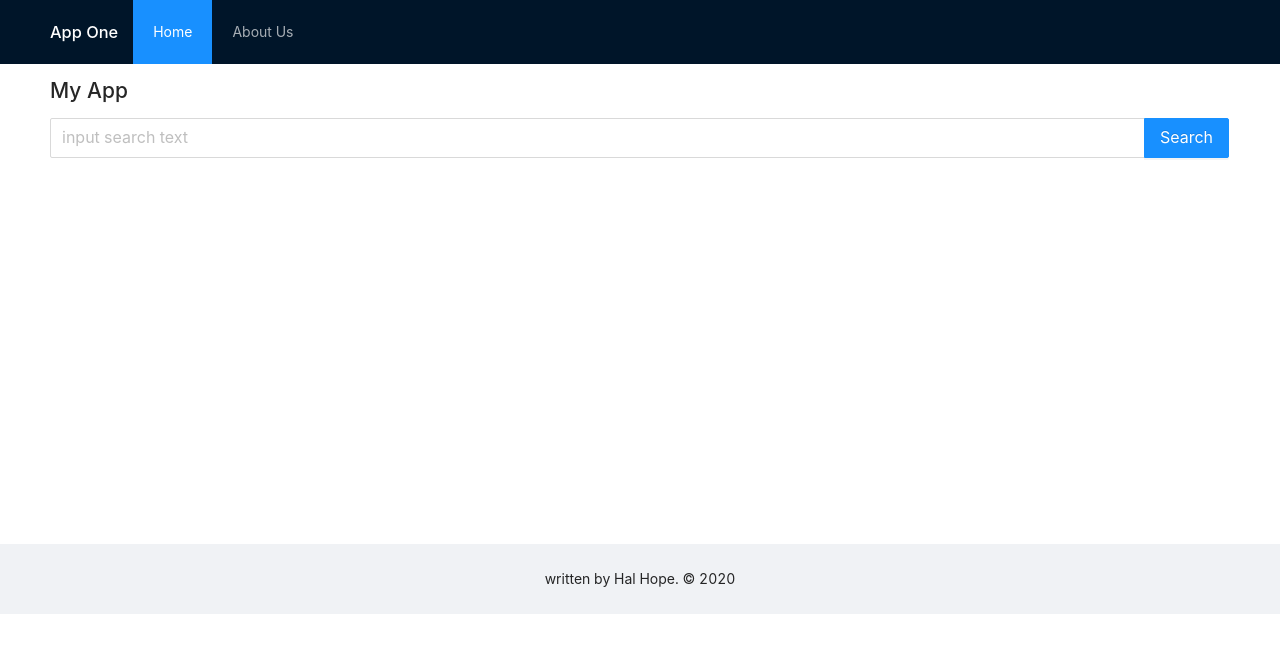
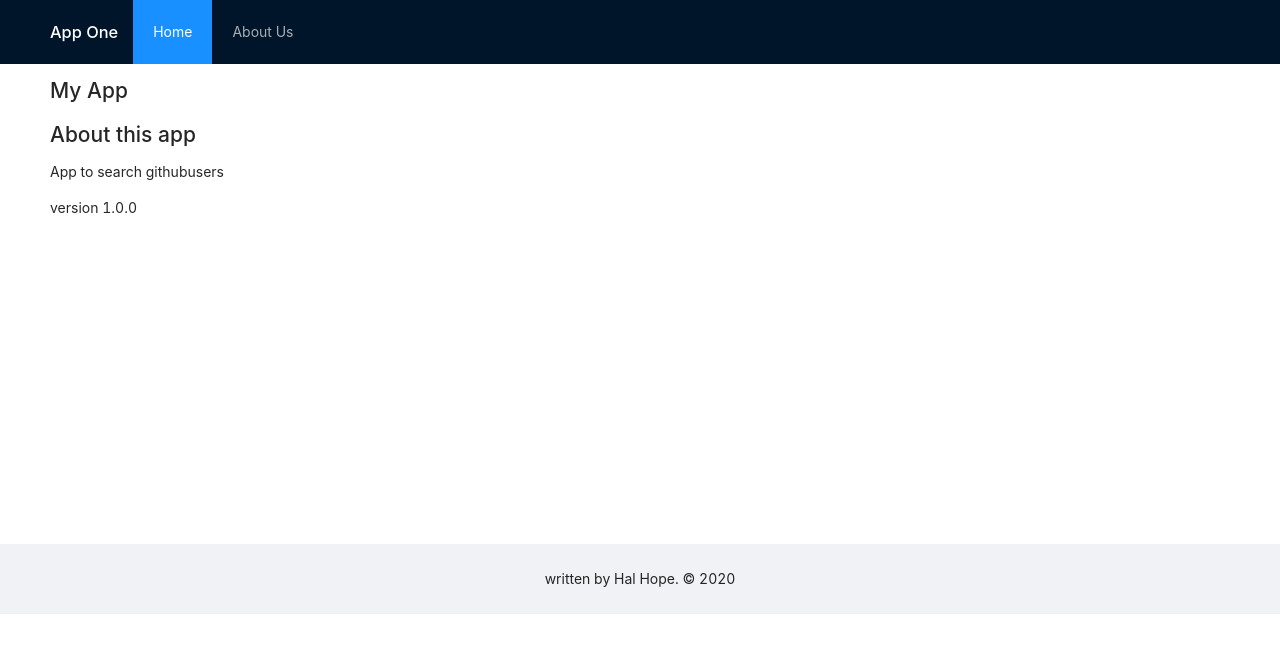
Before and after one commit to robert-laws/react-front-to-back-may-2020-learning, a React (Create React App) app: page /about in a window 1280 px wide. Shown: the top 652 px of the page. Built offline with nearby package versions, Linux system fonts and the light colour scheme.

Commit message:
add routs and about us page

```diff
--- a/package.json
+++ b/package.json
@@ -13,6 +13,7 @@
     "node-sass": "^4.14.1",
     "react": "^16.13.1",
     "react-dom": "^16.13.1",
+    "react-router-dom": "^5.2.0",
     "react-scripts": "3.4.1"
   },
   "scripts": {
--- a/src/App.js
+++ b/src/App.js
@@ -1,8 +1,10 @@
-import React, { useState } from 'react';
+import React, { useState, Fragment } from 'react';
+import { BrowserRouter as Router, Switch, Route } from 'react-router-dom';
 import axios from 'axios';
 import { Layout } from 'antd';
 import './App.less';
 import './App.scss';
+import About from './components/pages/About';
 import Navbar from './components/layout/Navbar';
 import MyFooter from './components/layout/MyFooter';
 import Users from './components/users/Users';
@@ -52,6 +54,7 @@ function App() {
   }
 
   return (
+    <Router>
       <Layout className="layout">
         <Header>
           <h3 className='logo-title'>App One</h3>
@@ -60,13 +63,21 @@ function App() {
         <Content className='layout-content' style={{ padding: '10px 50px' }}>
           <h1>My App</h1>
           <SearchAlert alert={alert} />
+          <Switch>
+            <Route exact path='/' render={props => (
+              <Fragment>
                 <Search searchUsers={handleSearch} clearUsers={handleClear} showClear={ users.length > 0 ? true : false } setAlert={handleAlert} />
                 <Users users={users} loading={loading} />
+              </Fragment>
+            )} />
+            <Route exact path='/about' component={About} />
+          </Switch>
         </Content>
         <Footer style={{ textAlign: 'center' }}>
           <MyFooter author='Hal Hope' year='2020' />
         </Footer>
       </Layout>
+    </Router>
   );
 }
 
--- a/src/components/layout/Navbar.js
+++ b/src/components/layout/Navbar.js
@@ -1,4 +1,5 @@
 import React, { useState } from 'react'
+import { Link } from 'react-router-dom';
 import PropTypes from 'prop-types';
 import { Menu } from 'antd';
 
@@ -11,8 +12,16 @@ const Navbar = ({ themeColor }) => {
 
   return (
     <Menu onClick={handleClick} selectedKeys={[currentKey.current]} mode='horizontal' theme={themeColor}>
-      <Menu.Item key='home'>Home</Menu.Item>
-      <Menu.Item key='about'>About Us</Menu.Item>
+      <Menu.Item key='home'>
+        <Link to='/'>
+          Home
+        </Link>
+      </Menu.Item>
+      <Menu.Item key='about'>
+        <Link to='/about' >
+          About Us
+        </Link>
+      </Menu.Item>
     </Menu>
   )
 }
--- /dev/null
+++ b/src/components/pages/About.js
@@ -0,0 +1,13 @@
+import React, { Fragment } from 'react'
+
+const About = () => {
+  return (
+    <Fragment>
+      <h1>About this app</h1>
+      <p>App to search githubusers</p>
+      <p>version 1.0.0</p>
+    </Fragment>
+  )
+}
+
+export default About
--- a/src/components/users/SearchForm.js
+++ b/src/components/users/SearchForm.js
@@ -11,8 +11,16 @@ const SearchForm = ({ searchUsers, clearUsers, showClear, setAlert }) => {
     setText(event.target.value)
   }
 
-  const handleSubmit = () => {
-    // event.preventDefault();
+  const handleSubmit = event => {
+    doSearch();
+  }
+
+  const handleEnter = event => {
+    event.preventDefault();
+    doSearch();
+  }
+
+  function doSearch() {
     if(text === '') {
       setAlert('Please enter a search', 'error')
     } else {
@@ -36,6 +44,7 @@ const SearchForm = ({ searchUsers, clearUsers, showClear, setAlert }) => {
           value={text}
           onChange={handleChange}
           onSearch={handleSubmit}
+          onPressEnter={handleEnter}
         />
       </form>
       {
```
Also changed, not shown: 1 other file (tests, documents, lock files or other folders). Lines whose indentation alone changed are shown as unchanged.
